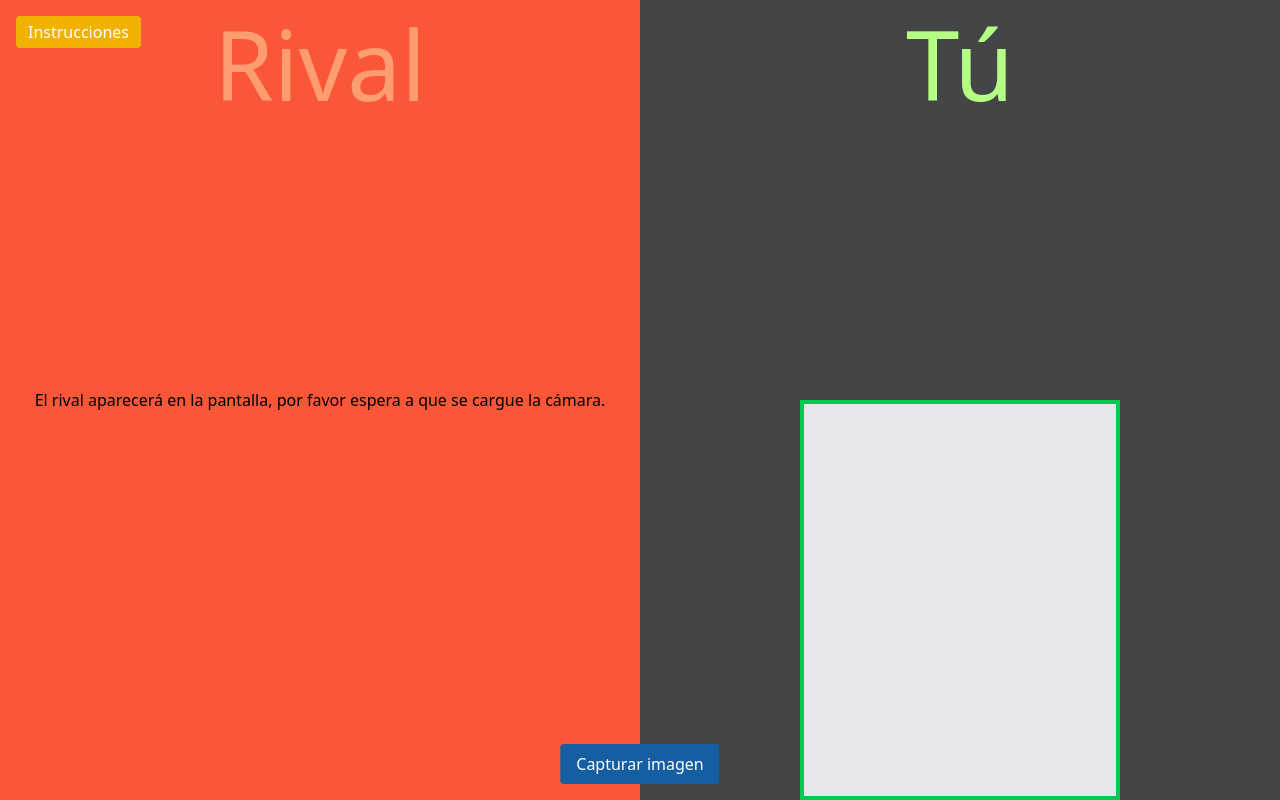
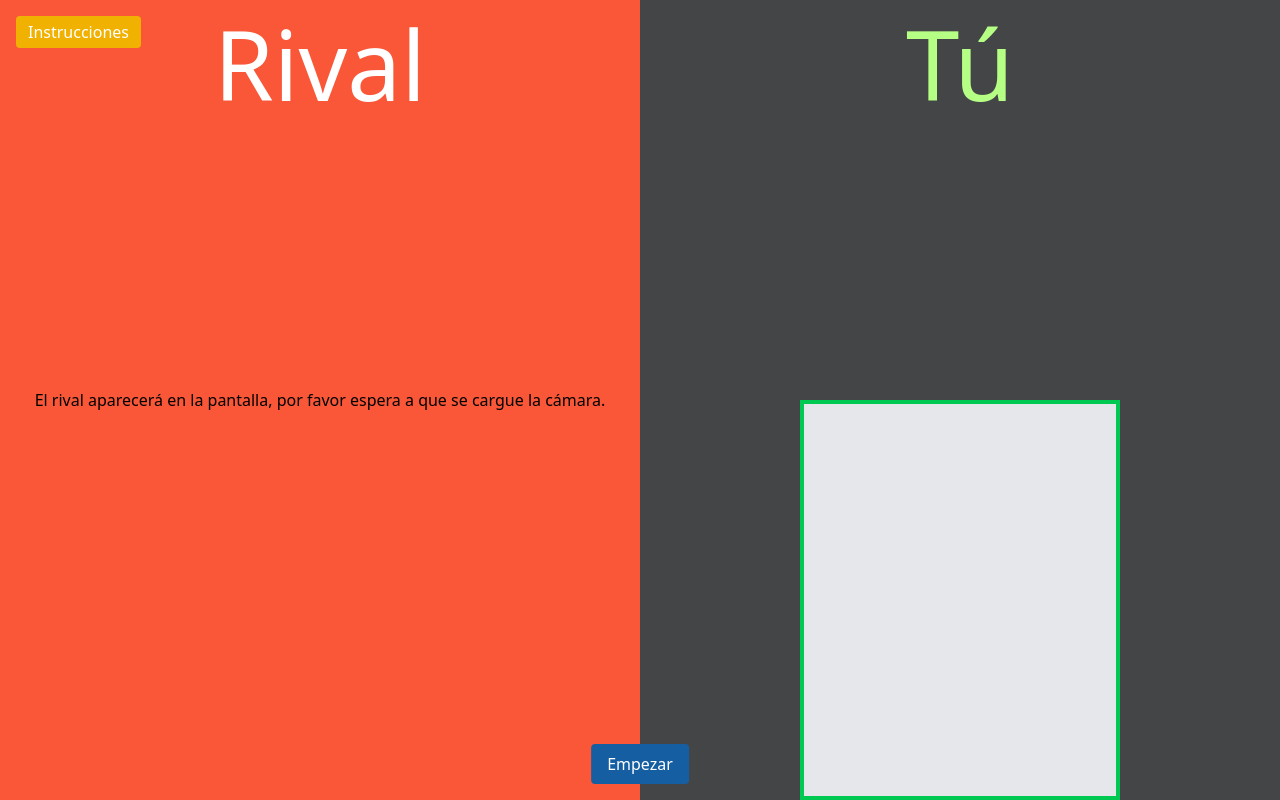
Before and after one commit to SebasYnojosa/papiro-project, a React (Vite) app: page / in a window 1280 px wide. Built offline with nearby package versions, Linux system fonts and the light colour scheme; no server answers.

Commit message:
Hotfix del color del rival y eliminacion del botón "Esperando..."

```diff
--- a/src/components/CustomWebcam.tsx
+++ b/src/components/CustomWebcam.tsx
@@ -191,7 +191,7 @@ const obtenerResultado = (jugador: number, ia: number) => {
                             <p className="text-8xl">Tú</p>
                         </div>
                         {/* Texto que indica quien es el rival */}
-                        <div className="absolute top-16 left-1/4 transform -translate-x-1/2 -translate-y-1/2 rounded p-4 text-atomictangerine">
+                        <div className="absolute top-16 left-1/4 transform -translate-x-1/2 -translate-y-1/2 rounded p-4 text-white">
                             <p className="text-8xl">Rival</p>
                         </div>
                     </>
@@ -209,7 +209,7 @@ const obtenerResultado = (jugador: number, ia: number) => {
                             <p className="text-8xl">Tú</p>
                         </div>
                         {/* Texto que indica quien es el rival */}
-                        <div className="absolute top-16 left-1/4 transform -translate-x-1/2 -translate-y-1/2 rounded p-4 text-atomictangerine">
+                        <div className="absolute top-16 left-1/4 transform -translate-x-1/2 -translate-y-1/2 rounded p-4 text-white">
                             <p className="text-8xl">Rival</p>
                         </div>
                     </>
@@ -230,13 +230,9 @@ const obtenerResultado = (jugador: number, ia: number) => {
                         </button>
                     </>
                 ) : (
-                    (isPredicting || isCapturing) ? (
-                        <button onClick={capture} className="px-4 py-2 bg-crimson text-white xt-white rounded disabled cursor-not-allowed">
-                            Esperando...
-                        </button>
-                    ) : (
+                    !(isPredicting || isCapturing) && (
                         <button onClick={capture} className="px-4 py-2 bg-lapislazuli text-white rounded cursor-pointer">
-                            Capturar imagen
+                            Empezar
                         </button>
                     )
                 )}
@@ -252,7 +248,7 @@ const obtenerResultado = (jugador: number, ia: number) => {
             {/* Analizando la imagen, con un contador que cuenta 3 segundos */}
             {isPredicting && (
                 <div className="absolute top-1/2 left-1/2 transform -translate-x-1/2 -translate-y-1/2 p-4 rounded text-white ">
-                    <p className="text-8xl">Analizando...</p>
+                    <p className="text-8xl">Pensando...</p>
                 </div>
             )}
 
```
